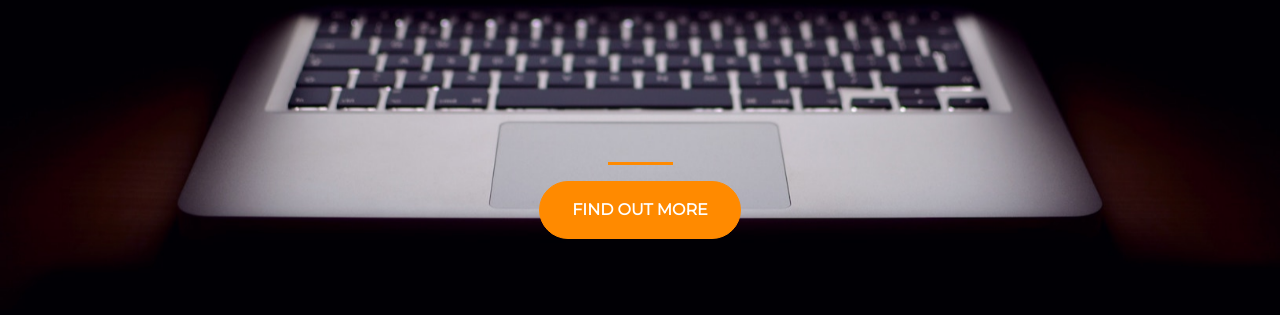
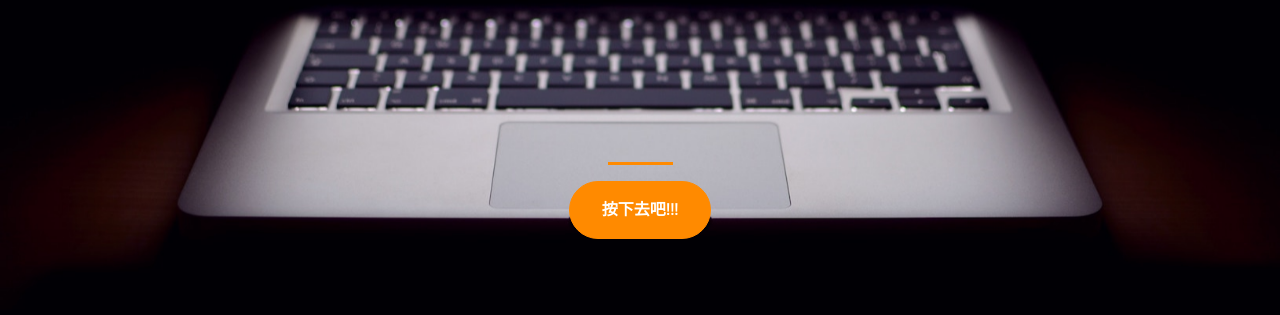
Before and after one commit to jxcives/startup-practice, a plain HTML site: page index.html in a window 1280 px wide. Shown: the part 349-664 px from the top of the page. Drawn offline with nearby package versions, Linux system fonts and the light colour scheme.

Commit message:
Add files via upload

```diff
--- a/index.html
+++ b/index.html
@@ -27,7 +27,7 @@
       <div class="buffer col-12"></div>
       <section class="text-center col-12">
       <hr>
-      <a href="http://eepurl.com/hgLu3X"><button class="btn btn-primary btn-xl">Find out more</button></a>
+      <a href="http://eepurl.com/hgLu3X"><button class="btn btn-primary btn-xl">按下去吧!!!</button></a>
       </section>
       </div>
     </div>
```
